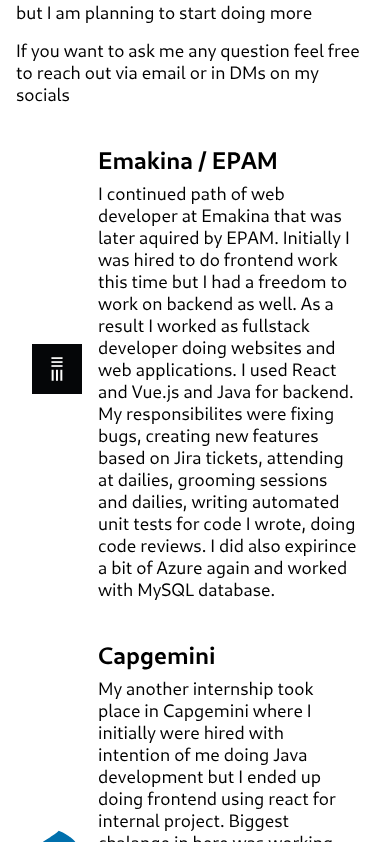
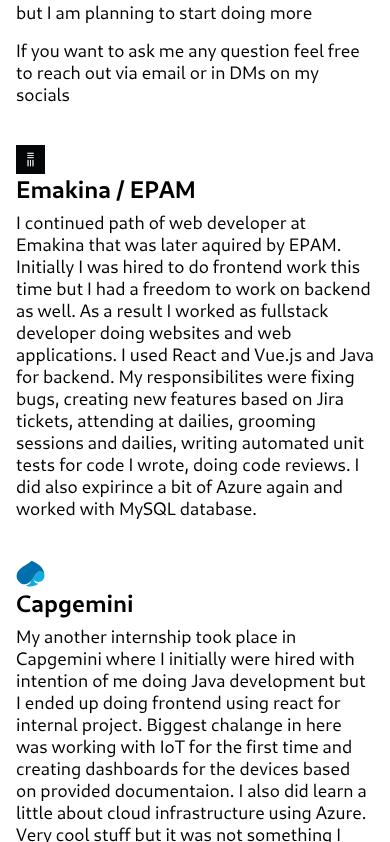
Before and after one commit to filipizydorczyk/personal-website, a Nuxt app: page / in a window 390 px wide. Shown: the part 942-1784 px from the top of the page. Built offline with nearby package versions, Linux system fonts and the light colour scheme.

Commit message:
dev: responsivness fixed

```diff
--- a/components/SectionWithIcon.vue
+++ b/components/SectionWithIcon.vue
@@ -1,18 +1,22 @@
 <template>
   <div class="icon-section">
-    <img :src="icon" />
+    <img class="icon-section__main-icon" :src="icon" />
     <div>
-      <h2>{{ header }}</h2>
+      <h2><img class="icon-section__small-icon" :src="icon" /> {{ header }}</h2>
       <slot></slot>
     </div>
   </div>
 </template>
 
 <style>
-.icon-section img {
+.icon-section__main-icon {
   width: 50px;
   height: 50px;
   margin-right: 1rem;
+}
+
+.icon-section__small-icon {
+  display: none;
 }
 
 .icon-section h2 {
@@ -31,6 +35,22 @@
   align-items: center;
   margin: 2rem 1rem;
 }
+
+@media screen and (max-width: 460px) {
+  .icon-section {
+    margin: 2rem 0;
+  }
+
+  .icon-section__main-icon {
+    display: none;
+  }
+
+  .icon-section__small-icon {
+    display: block;
+    width: 29px;
+    height: 29px;
+  }
+}
 </style>
 
 <script>
--- a/pages/test.vue
+++ b/pages/test.vue
@@ -14,17 +14,6 @@
       Fusce faucibus quis enim eget rhoncus. Duis pretium rhoncus odio, et
       malesuada urna mattis quis. Etiam consectetur eros ut tempor ornare. Sed a
       erat at enim congue dignissim et et sapien.
-    </p>
-    <p style="font-size: 1.125rem">
-      (1.125rem) Maecenas tortor risus, eleifend eget finibus in, tristique
-      maximus velit. Etiam nec finibus tellus. Donec et ligula at arcu venenatis
-      venenatis. Sed congue ullamcorper orci, sed imperdiet ligula vehicula et.
-      Mauris hendrerit nisi eget nunc posuere scelerisque. Quisque condimentum a
-      lorem a feugiat. Vestibulum congue nisi ultrices ipsum ullamcorper
-      fermentum. Aenean sit amet vestibulum urna, sit amet vehicula ante. Morbi
-      pharetra ac libero sit amet sollicitudin. Vivamus in metus risus. Aenean
-      mauris quam, faucibus dignissim pellentesque eu, commodo id sapien. Nulla
-      quis ipsum elit. Vestibulum aliquam consequat cursus.
     </p>
     <p style="font-size: 1rem">
       (1rem) Quisque ultricies, urna id consectetur auctor, ligula sapien
--- a/static/main.css
+++ b/static/main.css
@@ -19,7 +19,7 @@
 
 p,
 section p {
-  font-size: 1.25rem;
+  font-size: 1.125rem;
   margin: 1rem 0;
 }
 
```
